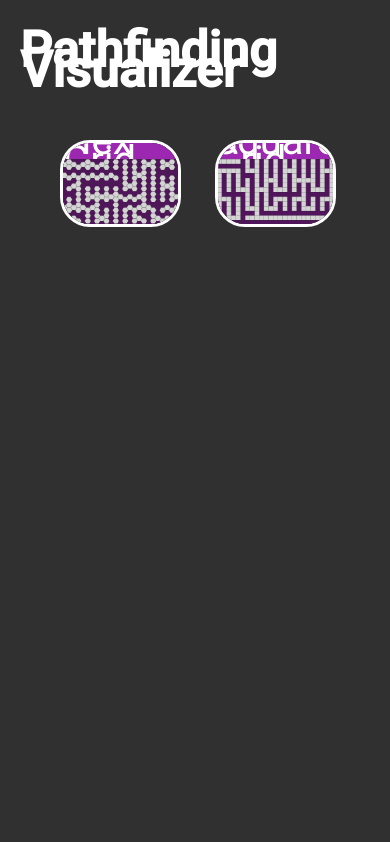
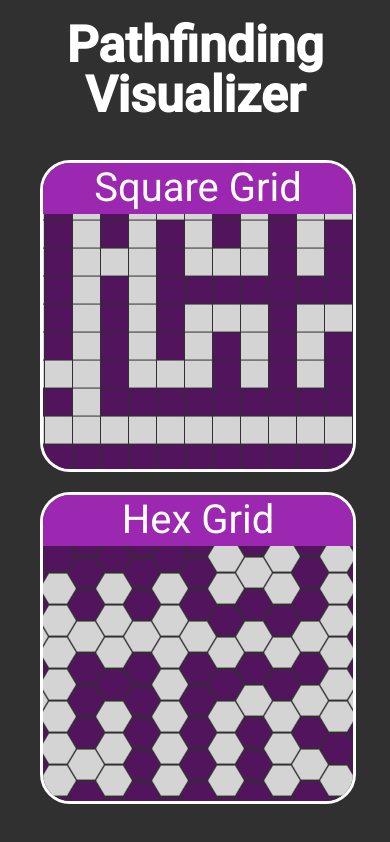
Before and after one commit to zwarunek/PathfinderVisualizer, an Angular app: page /boardtype in a window 390 px wide. Built offline with nearby package versions, Linux system fonts and the light colour scheme.

Commit message:
Mobile landing screen

```diff
--- a/src/app/select-board-type/select-board-type.component.html
+++ b/src/app/select-board-type/select-board-type.component.html
@@ -1,43 +1,100 @@
-<div style=" padding: 20px">
-  <div class="center" style="width: 100%; height: 80px">
-    <span style="color: white;font-size: 50px; font-weight: bold">
+<div  style="height: 100%;display: flex;flex-direction: column; text-align: center;">
+<!--  <div style=" padding: 20px; text-align: center; flex: auto">-->
+
+  <span style="color: white; font-weight: bold; font-size: 50px; line-height: 50px; margin-top: 20px">
     Pathfinding Visualizer
   </span>
+  <div class="board-container">
+    <div class="zoom-image board">
+      <a style="text-decoration: none; display: flex; flex-direction: column; justify-content: center; height: 100%;" routerLink="/board/square">
+        <div class="primary-background center" style=" z-index: 20; flex: 1;  flex-basis: 20%">
+          <span style="color: white;font-size: 40px; font-weight: normal">Square Grid</span>
         </div>
-  <div style="padding: 40px;height: 100%">
-    <mat-grid-list cols="2" rowHeight="8:6" gutterSize="40px">
-      <mat-grid-tile class="zoom-image" style="border: 3px white solid; border-radius: 30px;" [colspan]=1 [rowspan]=1>
-        <div style="; width: 100%; height: 100%;">
-          <span>
-            <mat-card routerLink="board/hex" style="height: 100%; padding: 0">
-              <a style="text-decoration: none" routerLink="/board/hex">
-                <div class="primary-background center" style=" z-index: 20; height: 20%">
+        <div style="height: 100%; margin-top: 0; display: flex; justify-content: center;">
+          <div class="small" style="background-size: cover; background: url('../../assets/square thumbnail.JPG') no-repeat center; min-width: 100%;"></div>
+          <img class="large" draggable="false" mat-card-image src="../../assets/square%20thumbnail.JPG" alt="Square Board Image" style="height: 100%">
+        </div>
+      </a>
+    </div>
+    <div class="zoom-image board">
+      <a style="text-decoration: none; display: flex; flex-direction: column; justify-content: center; height: 100%;" routerLink="/board/hex">
+        <div class="primary-background center" style=" z-index: 20; flex: 1;  flex-basis: 20%">
           <span style="color: white;font-size: 40px; font-weight: normal">Hex Grid</span>
         </div>
-                <div style="height: 100%; margin-top: 0">
-                  <img draggable="false" mat-card-image src="../../assets/hex%20thumbnail.JPG" alt="Square Board Image">
+        <div style="height: 100%; margin-top: 0; display: flex; justify-content: center;">
+          <div class="small" style="background-size: cover; background: url('../../assets/hex thumbnail.JPG') no-repeat center; min-width: 100%;"></div>
+          <img class="large" draggable="false" mat-card-image src="../../assets/hex%20thumbnail.JPG" alt="Hex Board Image" style="height: 100%">
         </div>
       </a>
-            </mat-card>
-          </span>
-        </div>
-      </mat-grid-tile>
-      <mat-grid-tile class="zoom-image" style="border: 3px white solid; border-radius: 30px; " [colspan]=1 [rowspan]=1>
-        <div style="; width: 100%; height: 100%;">
-          <span>
-            <mat-card routerLink="board/square" style="height: 100%; padding: 0">
-              <a style="text-decoration: none" routerLink="/board/square">
-                <div class="primary-background center" style=" z-index: 20; height: 20%">
-                  <span style="color: white;font-size: 40px; font-weight: normal">Square Grid</span>
-                </div>
-                <div style="height: 100%; margin-top: 0">
-                  <img draggable="false" mat-card-image src="../../assets/square%20thumbnail.JPG" alt="Square Board Image">
-                </div>
-              </a>
-            </mat-card>
-          </span>
-        </div>
-      </mat-grid-tile>
-    </mat-grid-list>
     </div>
   </div>
+<!--  <div style="padding: 40px; display: flex; flex: auto; justify-content: center;">-->
+<!--    <div class="zoom-image" style="border: 3px solid white; border-radius: 30px; overflow: hidden; height: 100%; width: 100%; margin-right: 20px">-->
+<!--      <a style="text-decoration: none; display: flex; flex-direction: column; justify-content: center; height: 100%;" routerLink="/board/square">-->
+<!--        <div class="primary-background center" style=" z-index: 20; flex: 1 1 15%">-->
+<!--          <span style="color: white;font-size: 40px; font-weight: normal">Square Grid</span>-->
+<!--        </div>-->
+<!--        <div style="height: 100%; margin-top: 0;  display: flex; justify-content: center;">-->
+<!--          <img draggable="false" mat-card-image src="../../assets/square%20thumbnail.JPG" alt="Square Board Image" style="height: 100%">-->
+<!--        </div>-->
+<!--      </a>-->
+<!--    </div>-->
+<!--    <div class="zoom-image" style="border: 3px solid white; border-radius: 30px; overflow: hidden; height: 100%; width: 100%; margin-right: 20px">-->
+<!--      <a style="text-decoration: none; display: flex; flex-direction: column; justify-content: center; height: 100%;" routerLink="/board/hex">-->
+<!--        <div class="primary-background center" style=" z-index: 20; flex: 1 1 15%">-->
+<!--          <span style="color: white;font-size: 40px; font-weight: normal">Hex Grid</span>-->
+<!--        </div>-->
+<!--        <div style="height: 100%; margin-top: 0;  display: flex; justify-content: center;">-->
+<!--          <img draggable="false" mat-card-image src="../../assets/hex%20thumbnail.JPG" alt="Hex Board Image" style="height: 100%">-->
+<!--        </div>-->
+<!--      </a>-->
+<!--    </div>-->
+<!--  </div>-->
+    <!--      <mat-card class="example-card">-->
+    <!--        <mat-card-header>-->
+    <!--          <mat-card-title>Hex Grid</mat-card-title>-->
+    <!--        </mat-card-header>-->
+    <!--        <div class="primary-background center" style=" z-index: 20; height: 20%">-->
+    <!--          <span style="color: white;font-size: 40px; font-weight: normal">Hex Grid</span>-->
+    <!--        </div>-->
+    <!--        <div style="height: auto; width: auto; position: relative; overflow: hidden;">-->
+    <!--          <img src="../../assets/hex%20thumbnail.JPG" alt="Photo of a Shiba Inu">-->
+    <!--        </div>-->
+    <!--      </mat-card>-->
+    <!--    <mat-grid-list cols="2" rowHeight="100%" gutterSize="40px">-->
+    <!--      <mat-grid-tile class="zoom-image" style="border: 3px white solid; border-radius: 30px;" [colspan]=1 [rowspan]=1>-->
+    <!--        <div style="; width: 100%; height: 100%;">-->
+    <!--          <span>-->
+    <!--            <mat-card routerLink="board/hex" style="height: 100%; padding: 0">-->
+    <!--              <a style="text-decoration: none" routerLink="/board/hex">-->
+    <!--                <div class="primary-background center" style=" z-index: 20; height: 20%">-->
+    <!--                    <span style="color: white;font-size: 40px; font-weight: normal">Hex Grid</span>-->
+    <!--                  </div>-->
+    <!--                <div style="height: 100%; margin-top: 0">-->
+    <!--                  <img draggable="false" mat-card-image src="../../assets/hex%20thumbnail.JPG" alt="Square Board Image">-->
+    <!--                </div>-->
+    <!--              </a>-->
+    <!--            </mat-card>-->
+    <!--          </span>-->
+    <!--        </div>-->
+    <!--      </mat-grid-tile>-->
+    <!--      <mat-grid-tile class="zoom-image" style="border: 3px white solid; border-radius: 30px; " [colspan]=1 [rowspan]=1>-->
+    <!--        <div style="; width: 100%; height: 100%;">-->
+    <!--          <span>-->
+    <!--            <mat-card routerLink="board/square" style="height: 100%; padding: 0">-->
+    <!--              <a style="text-decoration: none" routerLink="/board/square">-->
+    <!--                <div class="primary-background center" style=" z-index: 20; height: 20%">-->
+    <!--                  <span style="color: white;font-size: 40px; font-weight: normal">Square Grid</span>-->
+    <!--                </div>-->
+    <!--                <div style="height: 100%; margin-top: 0">-->
+    <!--                  <img draggable="false" mat-card-image src="../../assets/square%20thumbnail.JPG" alt="Square Board Image">-->
+    <!--                </div>-->
+    <!--              </a>-->
+    <!--            </mat-card>-->
+    <!--          </span>-->
+    <!--        </div>-->
+    <!--      </mat-grid-tile>-->
+    <!--    </mat-grid-list>-->
+  <!--  </div>-->
+
+</div>
--- a/src/app/select-board-type/select-board-type.component.scss
+++ b/src/app/select-board-type/select-board-type.component.scss
@@ -1,16 +1,9 @@
 @use '~@angular/material' as mat;
 @import "src/custom-theme.scss";
-
-$tile-color: #000000;
-$background: #d4d4d4;
-$wall-color: darken(mat.get-color-from-palette($my-primary), 20%);
-$start-color: #32cd32;
-$end-color: orangered;
 
 .primary-background{
   background-color: mat.get-color-from-palette($my-primary);
 }
-
 .center {
   display: flex;
   justify-content: center;
@@ -23,56 +16,51 @@ $end-color: orangered;
 .zoom-image:hover {
   transform: scale(1.02);
 }
-.mat-card-image:first-child{
-  margin-top: 0;
+.board-container{
+  padding: 40px;
+  display: flex;
+  flex: auto;
+  justify-content: center;
 }
 
-.grid {
-  display: grid;
+.board{
+  border: 3px solid white;
+  border-radius: 30px;
+  overflow: hidden;
+  height: 100%;
+  width: 100%;
 }
-.grid-row {
-  display: grid;
+@media only screen and (max-width: 600px) {
+  .board-container{
+    flex-direction: column;
+  }
+  .board:nth-child(1){
+    margin-bottom: 20px
+  }
 }
-.grid-cell{
-  display:table-cell;
-  width:25px;
-  min-width:25px;
-  height: 25px;
-  border: 1px solid #303030;
+@media only screen and (min-width: 601px) {
+  .board-container{
+    flex-direction: row;
+  }
+  .board:nth-child(1){
+    margin-right: 20px
+  }
+  .board:nth-child(2){
+    margin-left: 20px
+  }
 }
-
-.hex {
-  float: left;
-  margin-right: -8px;//negative width/2 - 1
-  margin-bottom: -14px;//negative height/2 - 1
+@media only screen and (min-width: 1801px) and (min-height: 751px) {
+  .small{
+    display: none;
+  }
 }
-.hex .left {
-  float: left;
-  width: 0;
-  border-right: 9px solid $background;//width/2
-  border-top: 15px solid transparent;//height/2
-  border-bottom: 15px solid transparent;//height/2
+@media only screen and (max-width: 1801px)  {
+  .large{
+    display: none;
+  }
 }
-.hex .middle {
-  float: left;
-  width: 18px;
-  height: 30px;
-  background: $background;
+@media only screen and (max-height: 751px)  {
+  .large{
+    display: none;
+  }
 }
-.hex .right {
-  float: left;
-  width: 0;
-  border-left: 9px solid $background;//width/2
-  border-top: 15px solid transparent;//height/2
-  border-bottom: 15px solid transparent;//height/2
-}
-.hex-row {
-  clear: left;
-}
-.hex.even {//height/2 + 1
-  margin-top: 16px;
-}
-
-.hex-background.even {//height/2 + 1
-  margin-top: 16px;
-}
--- a/src/custom-theme.scss
+++ b/src/custom-theme.scss
@@ -10,3 +10,13 @@ $my-accent:  mat.define-palette(mat.$teal-palette, A400);
 $my-theme: mat.define-dark-theme($my-primary, $my-accent);
 
 @include mat.all-component-themes($my-theme);
+
+html {
+  height: 100%;
+}
+
+body {
+  height: 100%;
+  margin: 0;
+  font-family: Roboto, "Helvetica Neue", sans-serif;
+}
--- a/src/styles.scss
+++ b/src/styles.scss
@@ -1,19 +1,3 @@
 
 
 /* You can add global styles to this file, and also import other style files */
-
-
-
-
-html {
-  height: 100%;
-}
-
-body {
-  height: 100%;
-  margin: 0;
-  font-family: Roboto, "Helvetica Neue", sans-serif;
-}
-
-html, body { height: 100%; }
-body { margin: 0; font-family: Roboto, "Helvetica Neue", sans-serif; }
```
Lines whose indentation alone changed are shown as unchanged.
